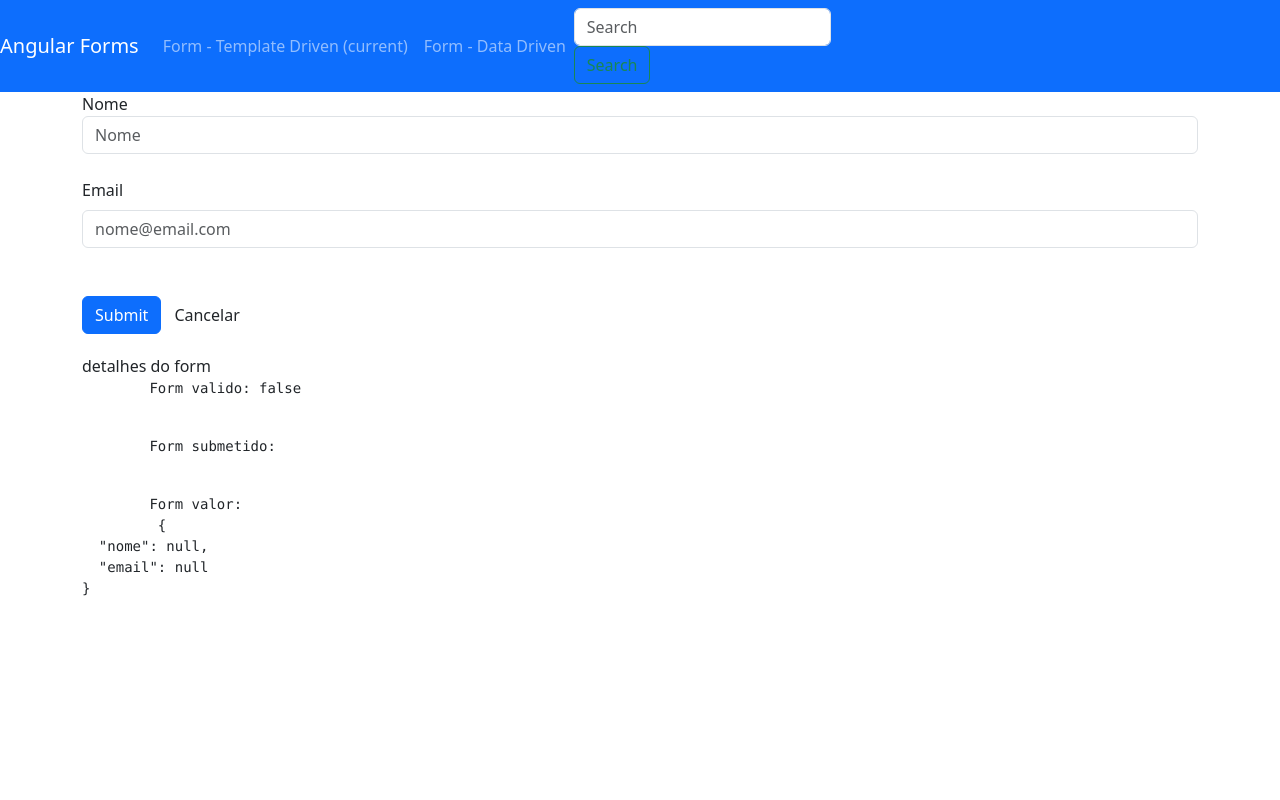
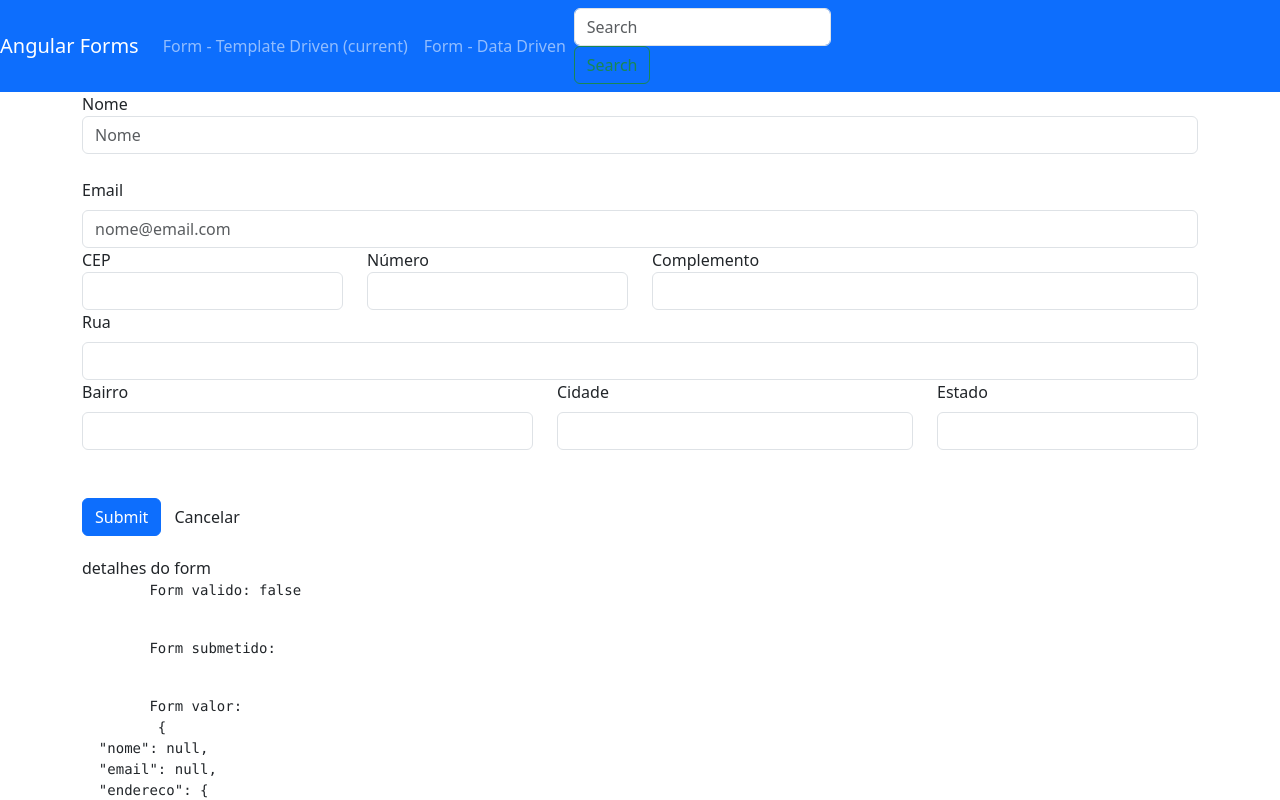
Before and after one commit to eduardopvieira/learning-angular, an Angular app in the folder learning-angular/forms/: page /dataForm in a window 1280 px wide. Shown: the top 800 px of the page. Built offline with nearby package versions, Linux system fonts and the light colour scheme.

Commit message:
aula 95-97

```diff
--- a/learning-angular/forms/src/app/data-form/data-form.component.html
+++ b/learning-angular/forms/src/app/data-form/data-form.component.html
@@ -1,6 +1,6 @@
 <form class="form-horizontal" [formGroup]="formulario" (ngSubmit)="onSubmit()">
 
-    <div class="form-group" [ngClass]="aplicaCssErro('nomeFCN')">
+    <div class="form-group" [ngClass]="aplicaCssErro('nome')">
         <div class="col-sm-12">
             <label for="nome" class="control-label">Nome</label>
         </div>
@@ -12,12 +12,74 @@
     </div>
     <br>
 
-    <div class="form-group">
+    <div class="form-group" [ngClass]="aplicaCssErro('email')">
         <div class="col-sm-12">
             <label for="email" class="form-label">Email</label>
+        </div>
+        <div class="col-sm-12">
             <input type="email" class="form-control" id="email" formControlName="email" placeholder="nome@email.com">
         </div>
+        <app-campo-control-erro [mostrarErro]="verificaValidTouched('email')" msgErro="Email inválido">
+        </app-campo-control-erro>
+
     </div>
+
+    <div formGroupName="endereco">
+        <div class="form-group" class="row">
+            <div class="col-md-3" [ngClass]="aplicaCssErro('endereco.cep')">
+                <label for="cep" class="control-label">CEP</label>
+                <input type="text" class="form-control" id="cep" formControlName="cep">
+                <app-campo-control-erro [mostrarErro]="verificaValidTouched('endereco.cep')" msgErro="CEP inválido">
+                </app-campo-control-erro>
+            </div>
+            <div class="col-md-3" [ngClass]="aplicaCssErro('endereco.numero')">
+                <label for="numero" class="control-label">Número</label>
+                <input type="text" class="form-control" id="numero" formControlName="numero">
+                <app-campo-control-erro [mostrarErro]="verificaValidTouched('endereco.numero')"
+                    msgErro="Numero inválido">
+                </app-campo-control-erro>
+            </div>
+            <div class="col-md-6">
+                <label for="complemento" class="control-label">Complemento</label>
+                <input type="text" class="form-control" id="complemento" formControlName="complemento">
+            </div>
+        </div>
+
+        <div class="form-group">
+            <div class="col-sm-12" [ngClass]="aplicaCssErro('endereco.rua')">
+                <label for="rua" class="form-label">Rua</label>
+                <input type="text" class="form-control" id="rua" formControlName="rua">
+                <app-campo-control-erro [mostrarErro]="verificaValidTouched('endereco.rua')" msgErro="Rua inválida">
+                </app-campo-control-erro>
+            </div>
+        </div>
+
+        <div class="form-group row">
+            <div class="col-md-5" [ngClass]="aplicaCssErro('endereco.bairro')">
+                <label for="bairro" class="form-label">Bairro</label>
+                <input type="text" class="form-control" id="bairro" formControlName="bairro">
+                <app-campo-control-erro [mostrarErro]="verificaValidTouched('endereco.bairro')"
+                    msgErro="Bairro inválido">
+                </app-campo-control-erro>
+            </div>
+            <div class="col-md-4" [ngClass]="aplicaCssErro('endereco.cidade')">
+                <label for="cidade" class="form-label">Cidade</label>
+                <input type="text" class="form-control" id="cidade" formControlName="cidade">
+                <app-campo-control-erro [mostrarErro]="verificaValidTouched('endereco.cidade')"
+                    msgErro="Cidade inválida">
+                </app-campo-control-erro>
+            </div>
+            <div class="col-md-3" [ngClass]="aplicaCssErro('endereco.estado')">
+                <label for="estado" class="form-label">Estado</label>
+                <input type="text" class="form-control" id="estado" formControlName="estado">
+                <app-campo-control-erro [mostrarErro]="verificaValidTouched('endereco.estado')"
+                    msgErro="Estado inválido">
+                </app-campo-control-erro>
+            </div>
+        </div>
+    </div>
+
+
     <br>
     <br>
     <button type="submit" class="btn btn-primary">Submit</button>
--- a/learning-angular/forms/src/app/data-form/data-form.component.ts
+++ b/learning-angular/forms/src/app/data-form/data-form.component.ts
@@ -55,7 +55,15 @@
     this.formulario = this.formBuilder.group({
       nome: [null, [Validators.required, Validators.minLength(3), Validators.maxLength(30)]],
       email: [null, [Validators.required, Validators.email]],
-
+      endereco: this.formBuilder.group({
+        cep: [null, [Validators.required]],
+        numero: [null, [Validators.required]],
+        complemento: [null],
+        rua: [null, [Validators.required]],
+        bairro: [null, [Validators.required]],
+        cidade: [null, [Validators.required]],
+        estado: [null, [Validators.required]],
+      })
     });
 
   };
```
